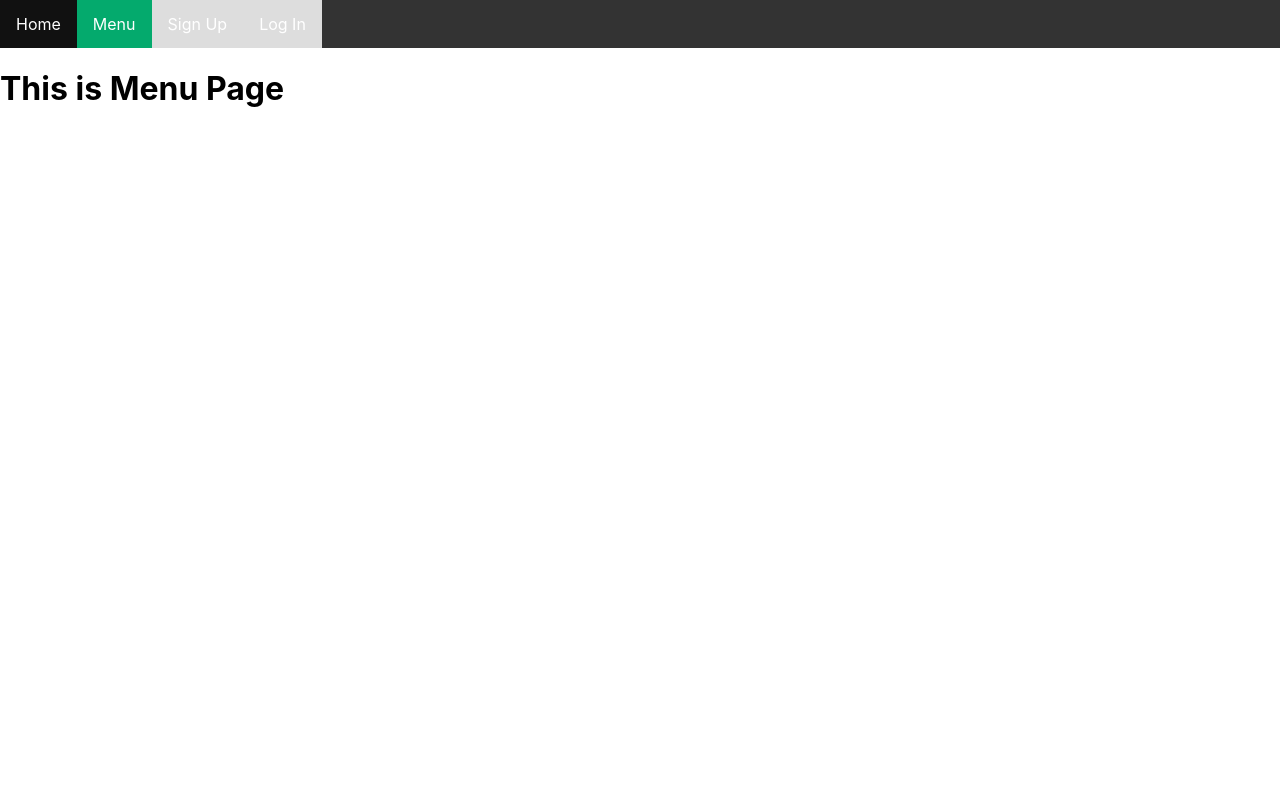
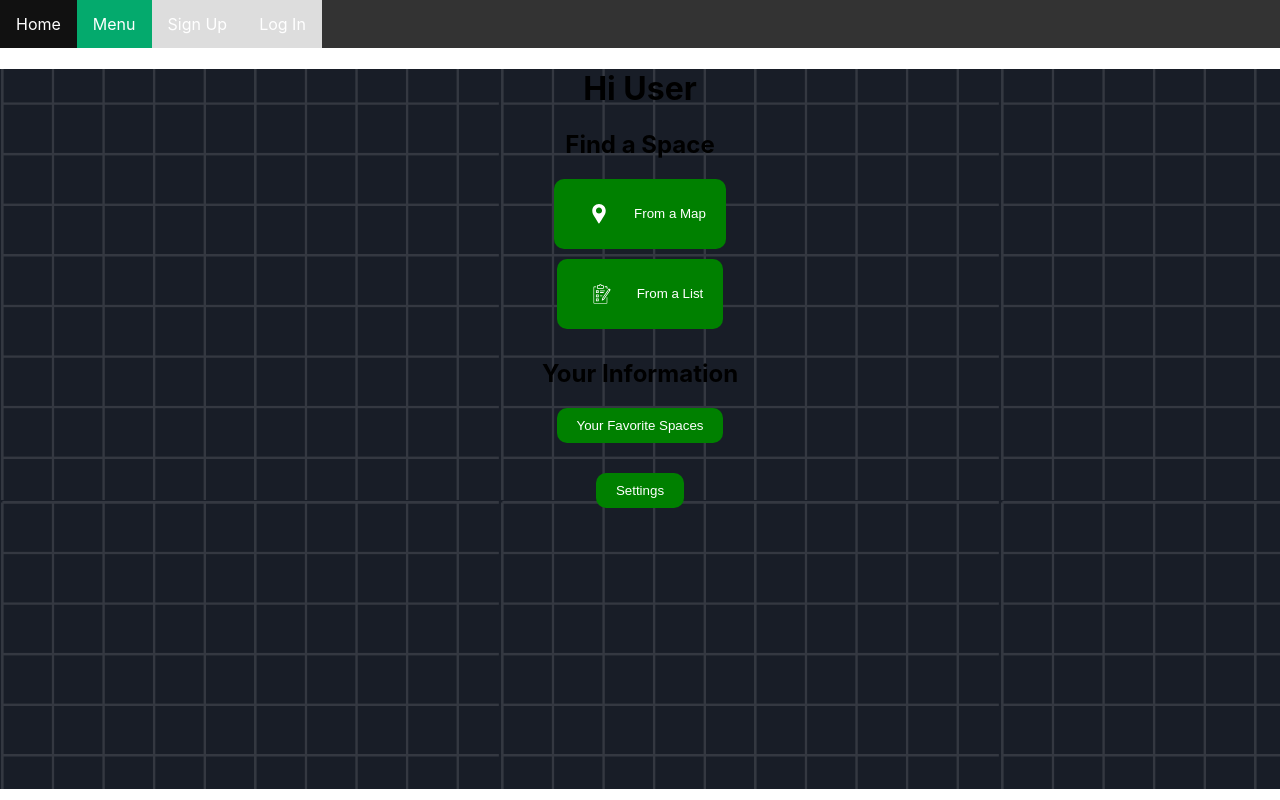
Before and after one commit to Olympicene/Silent-Spaces, a React (Create React App) app in the folder Coding Project/client/: page /menu in a window 1280 px wide. Built offline with nearby package versions, Linux system fonts and the light colour scheme.

Commit message:
menu page baseline

```diff
--- a/Coding Project/client/src/components/MenuPage.js
+++ b/Coding Project/client/src/components/MenuPage.js
@@ -1,9 +1,38 @@
-import React from 'react'
+import React from 'react';
+import './styles.css'; // Import the CSS file
+import { ReactComponent as MapIcon } from "../assets/locationIcon.svg";
+import { ReactComponent as ListIcon } from "../assets/clipboardIcon.svg";
 
-export default function MenuPage() {
+const MenuPage = () => {
     return (
-        <div>
-            <h1>This is Menu Page</h1>
+        <div className="container">
+            <h1>Hi User</h1>
+            <div className="subsection">
+                <h2>Find a Space</h2>
+                <div className="buttons-container">
+                    <button>
+                        <MapIcon style={{ width: '50px', height: '50px', fill: 'white' }} />
+                        <span>From a Map</span>
+                    </button>
+                    <button>
+                        <ListIcon style={{ width: '50px', height: '50px', fill: 'white' }} />
+                        <span>From a List</span>
+                    </button>
+                </div>
+            </div>
+            <div className="subsection">
+                <h2>Your Information</h2>
+                <div className="buttons-container">
+                    <button>Your Favorite Spaces</button>
+                </div>
+            </div>
+            <div className="subsection">
+                <div className="buttons-container">
+                    <button>Settings</button>
+                </div>
+            </div>
         </div>
-    )
-}
+    );
+};
+
+export default MenuPage;
--- a/Coding Project/client/src/components/styles.css
+++ b/Coding Project/client/src/components/styles.css
@@ -22,3 +22,50 @@ html, body {
   height: 700px;
   width: 700px;
 }
+
+/* menu page styles */
+.container {
+  text-align: center;
+  background-image: url('../assets/blackGridBackground.svg');
+  background-repeat: repeat;
+  background-size: 500px;
+  background-attachment: fixed;
+  height: 90vh;
+}
+
+.subsection {
+  margin-top: 20px;
+}
+
+.buttons-container {
+  margin-top: 20px;
+  display: flex;
+  flex-direction: column;
+  align-items: center;
+}
+
+.buttons-container button {
+  margin-bottom: 10px;
+  border-radius: 10px;
+  background-color: green;
+  color: white;
+  padding: 10px 20px;
+  border: none;
+  cursor: pointer;
+  align-items: center; /* Vertically center the content */
+  justify-content: center; /* Horizontally center the content */
+}
+
+.buttons-container button:hover {
+  background-color: darkgreen;
+}
+
+.buttons-container button svg {
+  margin-right: 10px; /* Add some spacing between the icon and text */
+  vertical-align: middle;
+}
+
+.buttons-container button span {
+  display: inline-block;
+  vertical-align: middle;
+}
```
Also changed, not shown: Coding Project/client/src/assets/clipboardIcon.svg, Coding Project/client/src/assets/locationIcon.svg.
